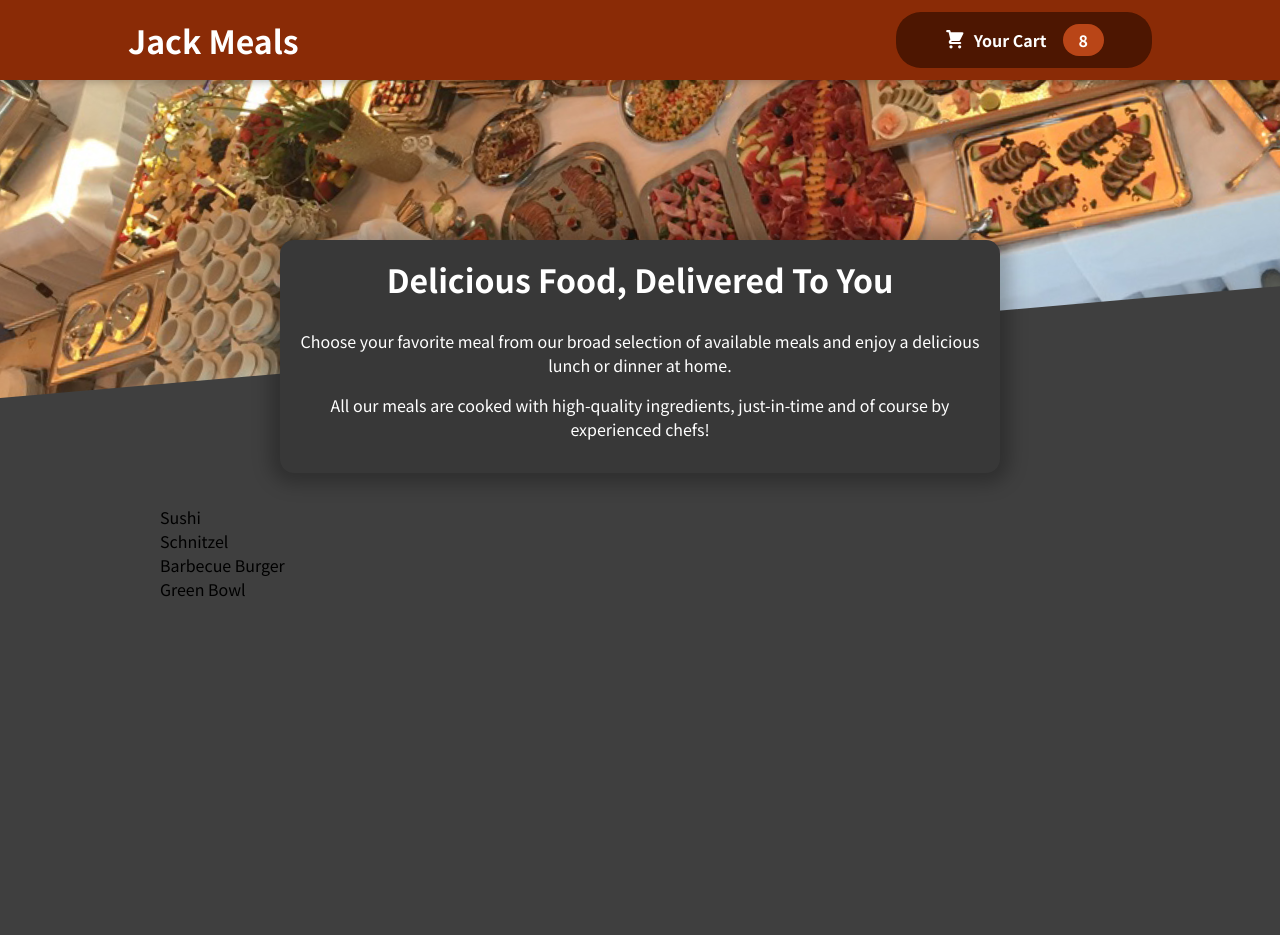
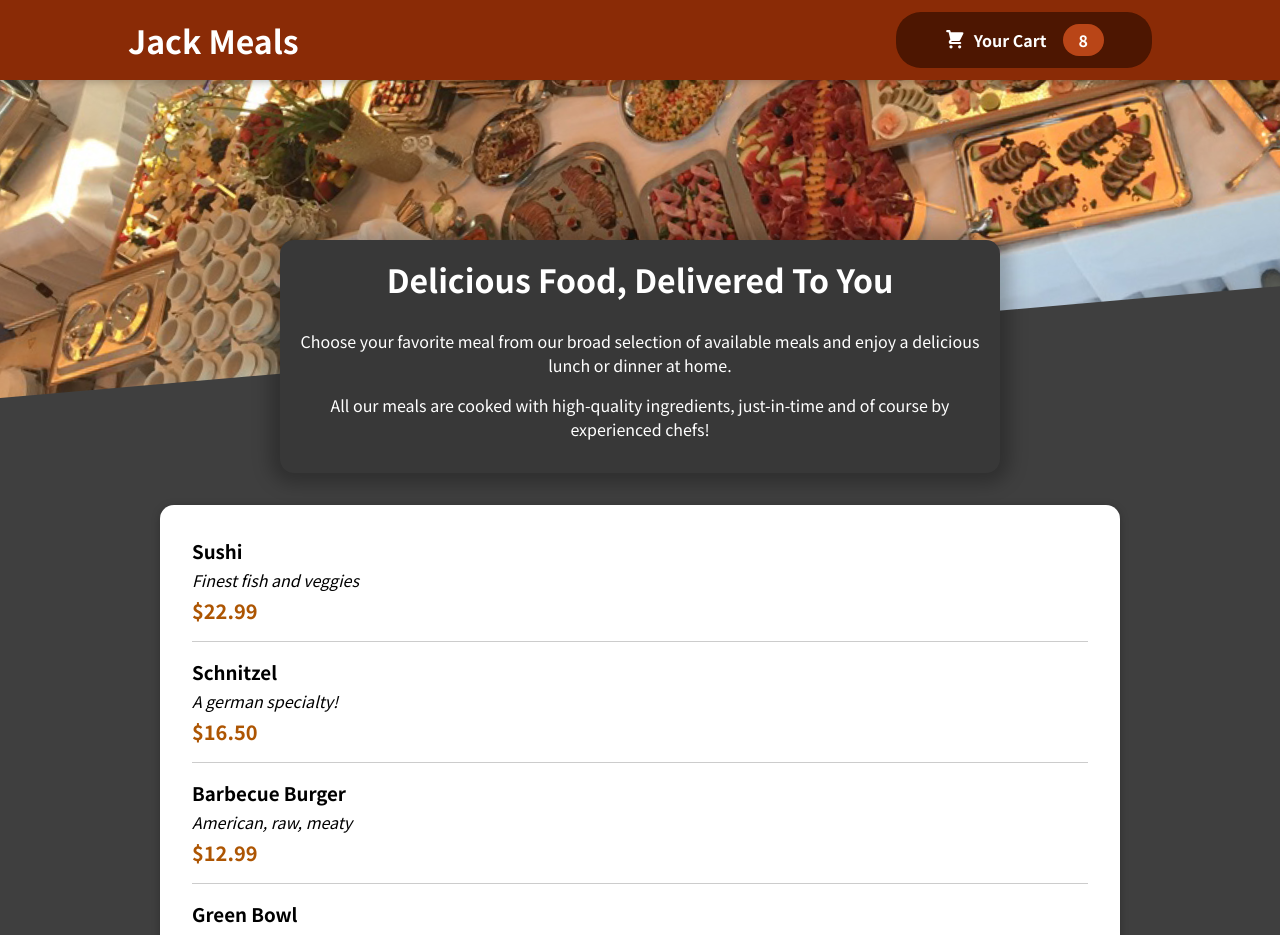
Before and after one commit to jaganathan05/Restarent-React-App, a React (Create React App) app: page / in a window 1280 px wide. Shown: the top 935 px of the page. Before the commit the page ends 800 px from the top, so only its background shows below. Built offline with nearby package versions, Linux system fonts and the light colour scheme.

Commit message:
Making the Items visible

```diff
--- a/src/components/Meals/AvaliableMeals.js
+++ b/src/components/Meals/AvaliableMeals.js
@@ -1,5 +1,7 @@
 import React from "react";
 import classes from './AvailableMeals.module.css';
+import Card from "../UI/Card";
+import MealItem from "./MealItem/MealItem";
 
 const DUMMY_MEALS = [
   {
@@ -29,11 +31,12 @@
 ];
 
 const AvailableMeals = () => {
-  const mealsList = DUMMY_MEALS.map((meal) => <li>{meal.name}</li>);
+  const mealsList = DUMMY_MEALS.map((meal) => <MealItem key={meal.id} name={meal.name} description={meal.description} price={meal.price}/>);
 
   return (
     <section className={classes.meals}>
-      <ul>{mealsList}</ul>
+        <Card><ul>{mealsList}</ul></Card>
+
     </section>
   );
 };
--- /dev/null
+++ b/src/components/Meals/MealItem/MealItem.js
@@ -0,0 +1,13 @@
+import React from "react";
+import classes from './MealItem.module.css'
+
+function MealItem(props){
+    const price = `$${props.price.toFixed(2)}`
+    return <li className={classes.meal}>
+        <div><h3>{props.name}</h3>
+        <div className={classes.description}>{props.description}</div>
+        <div className={classes.price}>{price}</div></div>
+        <div></div>
+    </li>
+}
+export default MealItem;
--- /dev/null
+++ b/src/components/Meals/MealItem/MealItem.module.css
@@ -0,0 +1,22 @@
+.meal {
+    display: flex;
+    justify-content: space-between;
+    margin: 1rem;
+    padding-bottom: 1rem;
+    border-bottom: 1px solid #ccc;
+  }
+
+  .meal h3 {
+    margin: 0 0 0.25rem 0;
+  }
+
+  .description {
+    font-style: italic;
+  }
+
+  .price {
+    margin-top: 0.25rem;
+    font-weight: bold;
+    color: #ad5502;
+    font-size: 1.25rem;
+  }
--- /dev/null
+++ b/src/components/UI/Card.js
@@ -0,0 +1,7 @@
+import classes from './Card.module.css'
+
+function Card (props){
+return (<div className={classes.card}>{props.children}</div>)
+}
+
+export default Card
--- /dev/null
+++ b/src/components/UI/Card.module.css
@@ -0,0 +1,6 @@
+.card {
+    padding: 1rem;
+    box-shadow: 0 2px 8px rgba(0, 0, 0, 0.25);
+    border-radius: 14px;
+    background-color: white;
+  }
```
Also changed, not shown: src/components/Meals/MealItem/MealItemForm.js (added).
